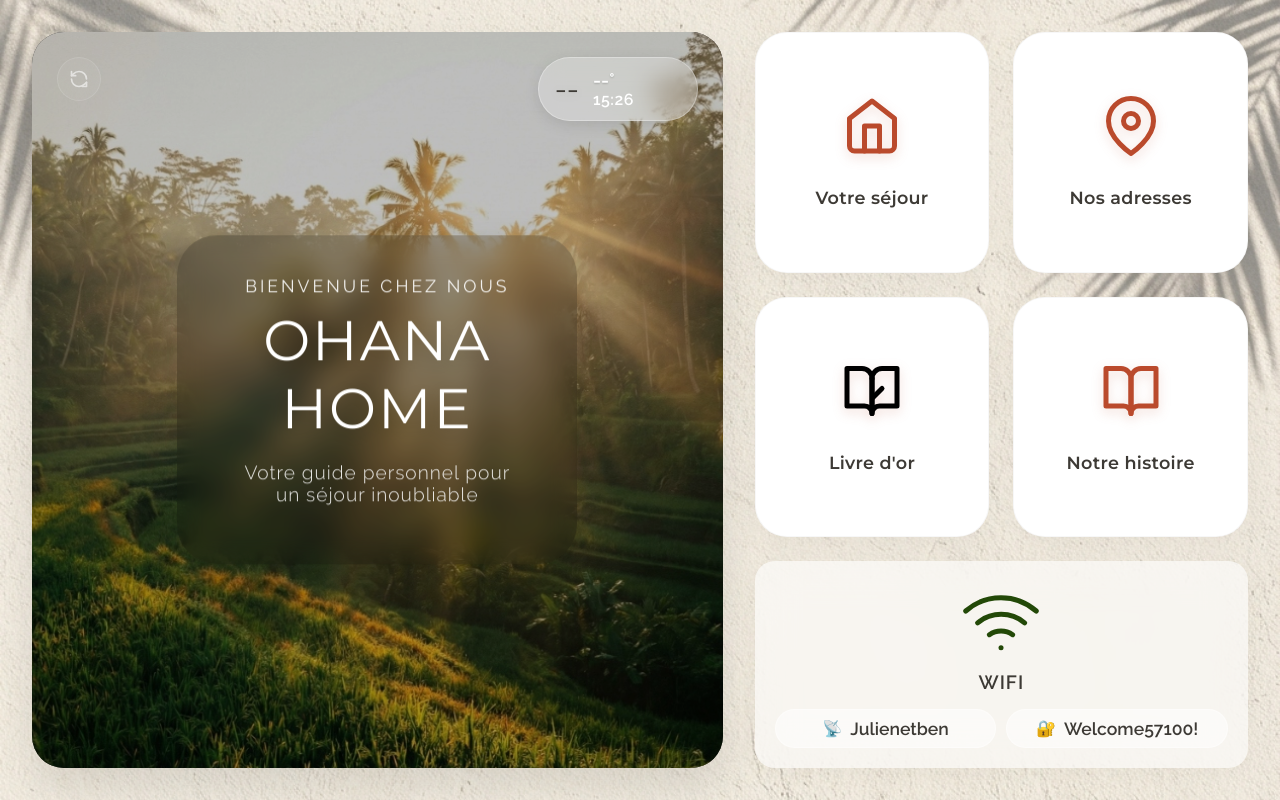
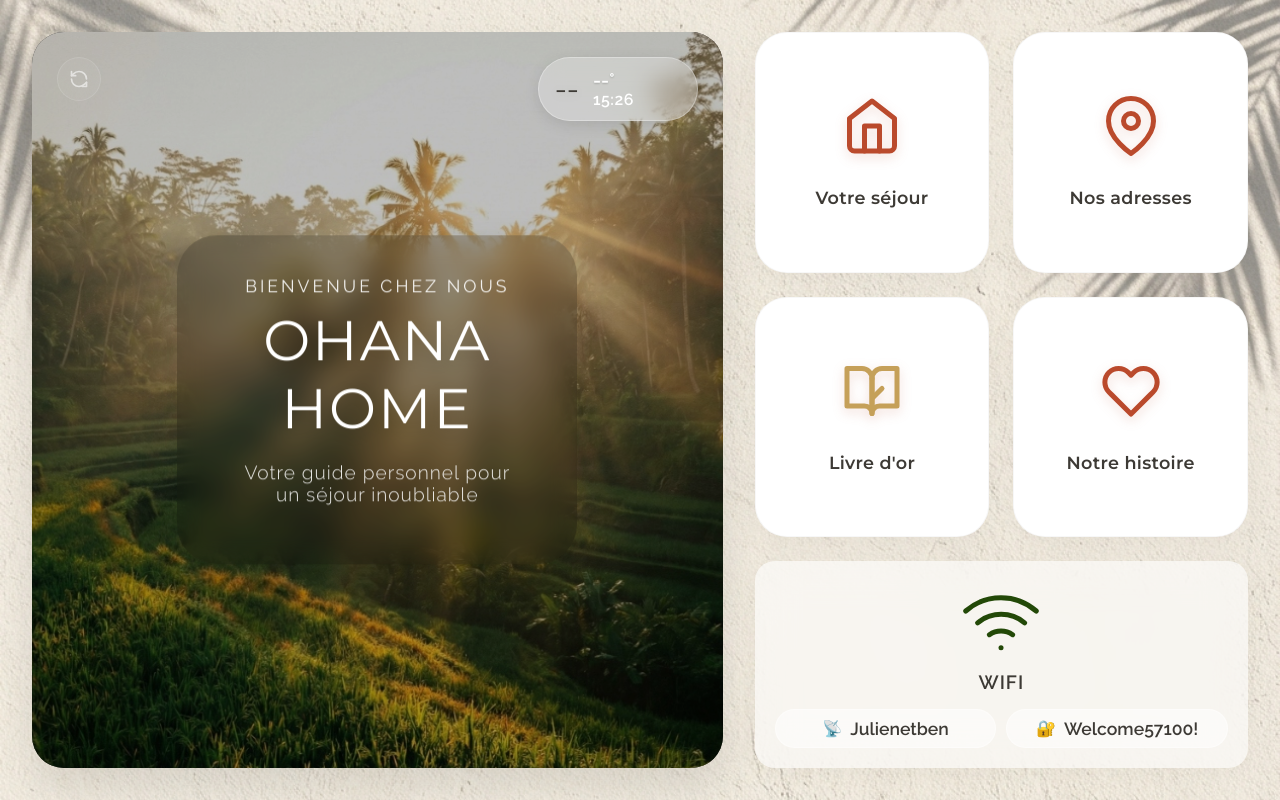
Before and after one commit to BenjaminOhana/guide-Ohana-Home, a plain HTML site: page index.html in a window 1280 px wide. Drawn offline with Linux system fonts and the light colour scheme; no server answers.

Commit message:
Update dashboard icons: Story Heart & Guestbook Gold

```diff
--- a/index.html
+++ b/index.html
@@ -105,7 +105,7 @@
                         <!-- Empty Slot 1 -->
                         <!-- Guestbook Tile -->
                         <button class="nav-card" onclick="openSection('guestbook')">
-                            <div class="card-icon-svg">
+                            <div class="card-icon-svg" style="color: #C5A059;"> <!-- Gold Color -->
                                 <svg xmlns="http://www.w3.org/2000/svg" viewBox="0 0 24 24" fill="none" stroke="currentColor" stroke-width="1.5" stroke-linecap="round" stroke-linejoin="round">
                                     <path d="M2 3h6a4 4 0 0 1 4 4v14a3 3 0 0 0-3-3H2z"></path>
                                     <path d="M22 3h-6a4 4 0 0 0-4 4v14a3 3 0 0 1 3-3h7z"></path>
@@ -120,8 +120,7 @@
                         <button class="nav-card" onclick="openSection('story')">
                             <div class="card-icon-svg">
                                 <svg xmlns="http://www.w3.org/2000/svg" viewBox="0 0 24 24" fill="none" stroke="var(--color-accent-terracotta)" stroke-width="1.5" stroke-linecap="round" stroke-linejoin="round">
-                                    <path d="M2 3h6a4 4 0 0 1 4 4v14a3 3 0 0 0-3-3H2z"></path>
-                                    <path d="M22 3h-6a4 4 0 0 0-4 4v14a3 3 0 0 1 3-3h7z"></path>
+                                    <path d="M20.84 4.61a5.5 5.5 0 0 0-7.78 0L12 5.67l-1.06-1.06a5.5 5.5 0 0 0-7.78 7.78l1.06 1.06L12 21.23l7.78-7.78 1.06-1.06a5.5 5.5 0 0 0 0-7.78z"></path>
                                 </svg>
                             </div>
                             <span class="card-label">Notre histoire</span>
```
